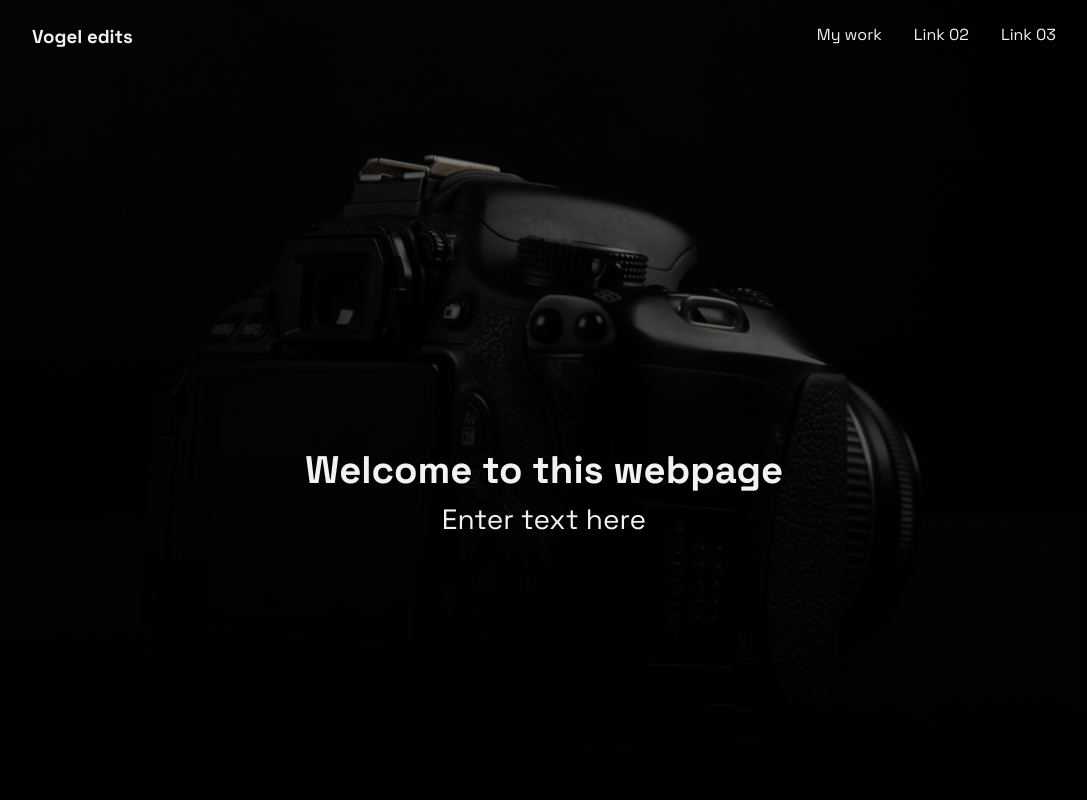
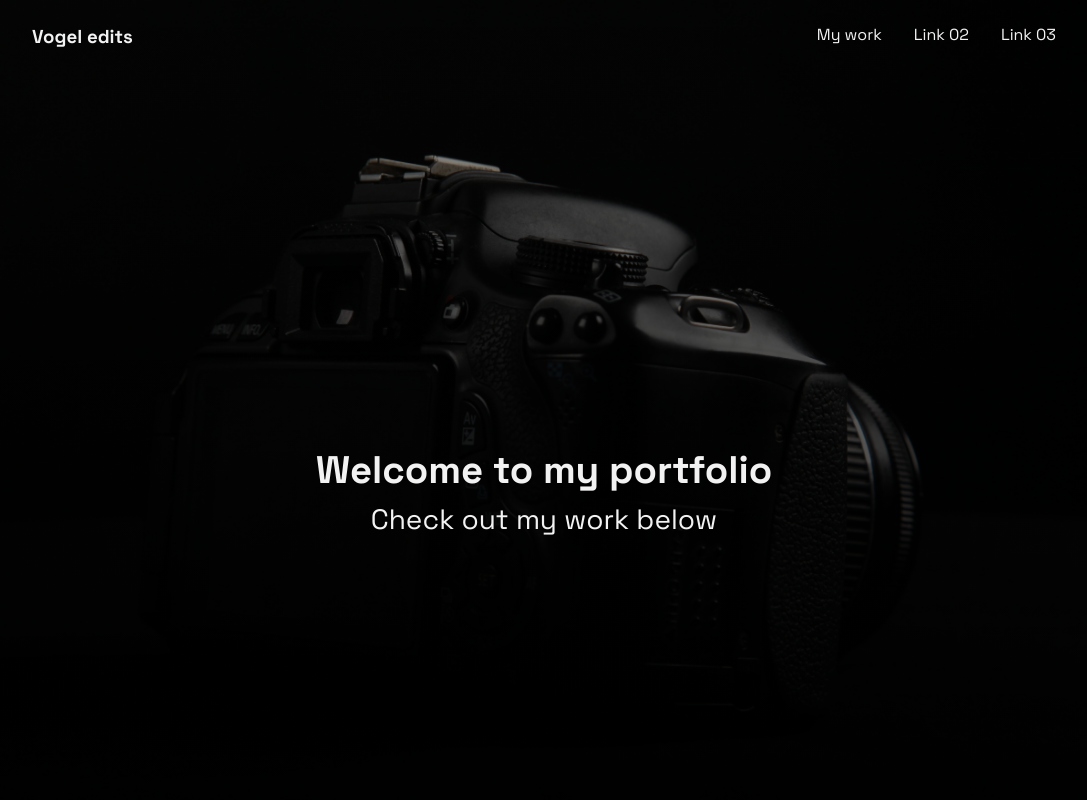
Before and after one commit to nourbeh302/VogelEdits, a website: page index.html in a window 1280 px wide. Shown: the top 800 px of the page, without its empty margins (96-1183 px from the left). Drawn offline with Linux system fonts and the light colour scheme; grey boxes are pictures that could not be loaded.

Commit message:
Update index.html

```diff
--- a/index.html
+++ b/index.html
@@ -59,8 +59,8 @@
     <section id="hero">
       <div class="overlay container dark-theme">
         <div class="hero-content">
-          <h1 class="heading">Welcome to this webpage</h1>
-          <p>Enter text here</p>
+          <h1 class="heading">Welcome to my portfolio</h1>
+          <p>Check out my work below</p>
         </div>
       </div>
     </section>
```
